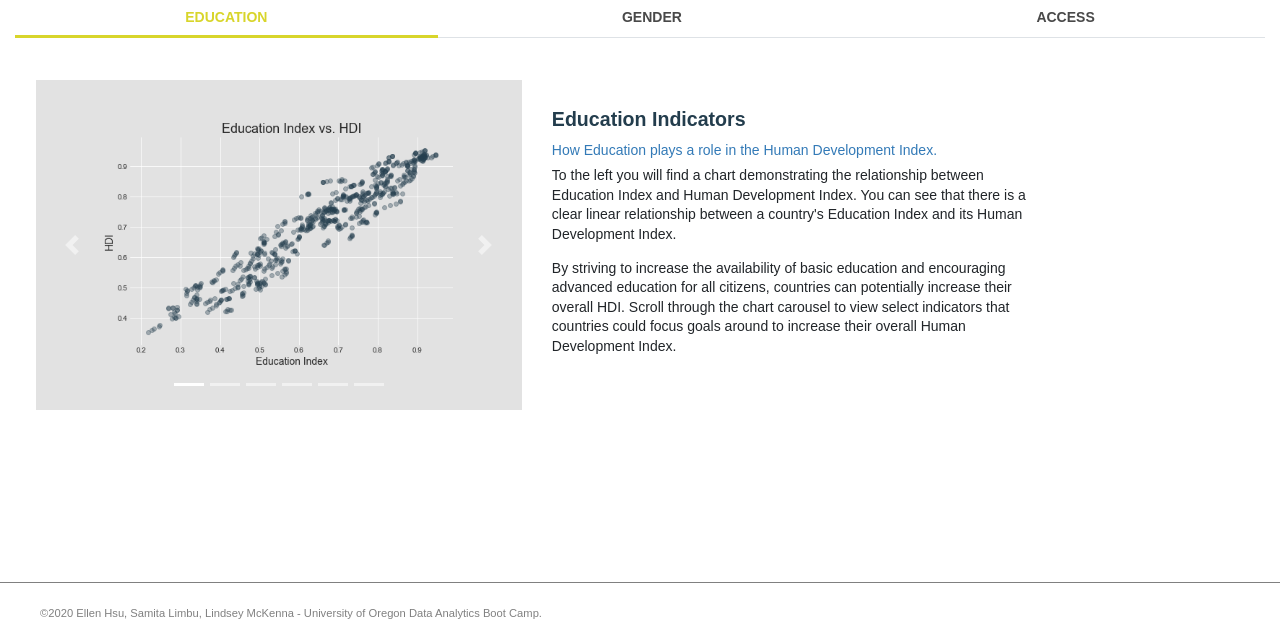
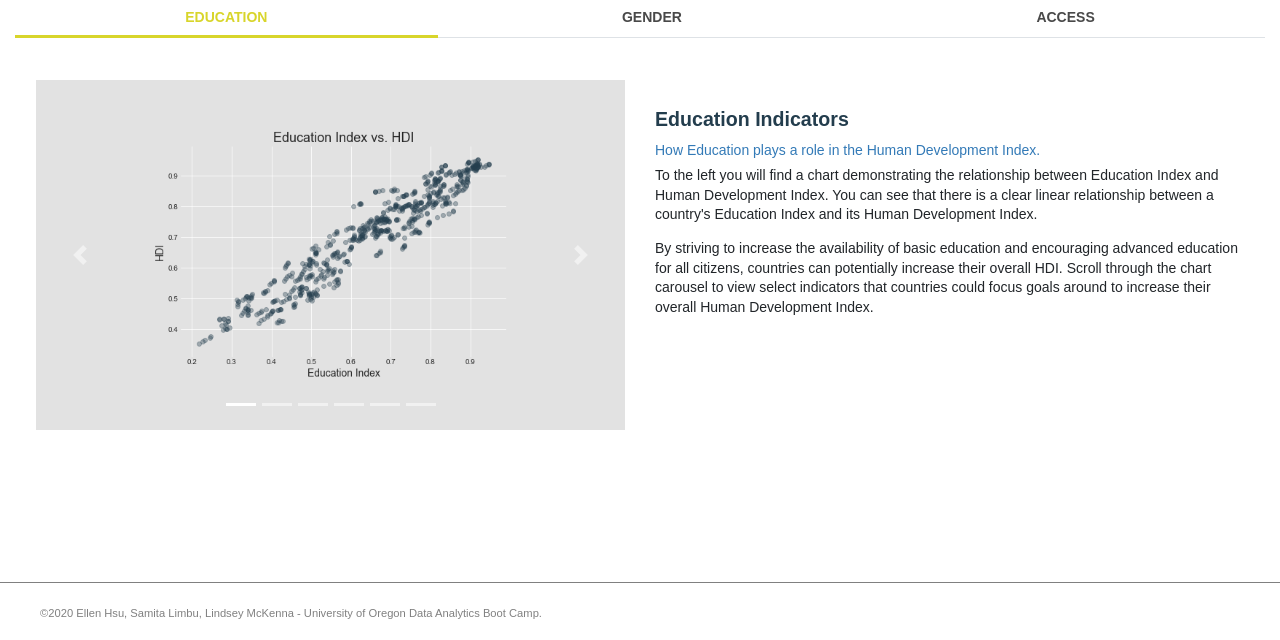
Before and after one commit to linmck/finalproject, a Flask app: page /secondary in a window 1280 px wide. Shown: the part 160-800 px from the top of the page. Run offline with Flask 2, Linux system fonts and the light colour scheme; some libraries are stand-ins or nearby versions.

Commit message:
Updated img height to 75% to avoid overflowing into footer

```diff
--- a/static/styles.css
+++ b/static/styles.css
@@ -169,13 +169,13 @@ small {
 }
 
 .image-wrap {
-    height: 330px;
+    height: 350px;
     background-color: #e2e2e2;
     position: relative;
 }
 
 .image-wrap img {
-    width: 75%;
+    height: 75%;
     display: block;
     position: absolute;
     top: 50%;
--- a/templates/secondary.html
+++ b/templates/secondary.html
@@ -54,7 +54,7 @@
                         <div class="row">
 
                             <!--Grid column-->
-                            <div class="col-xs-12 col-sm-12 col-md-5 col-lg-5">
+                            <div class="col-xs-12 col-sm-12 col-md-5 col-lg-6">
 
                                 <!--Carousel Wrapper-->
                                 <div id="edu-chart" class="carousel slide">
@@ -120,7 +120,7 @@
                             <!--Grid column-->
 
                             <!--Grid column 2 Start-->
-                            <div class="col-xs-12 col-sm-12 col-md-5 col-lg-5">
+                            <div class="col-xs-12 col-sm-12 col-md-5 col-lg-6">
 
                                 <!--Excerpt-->
                                 <h3 class="excerpt-title">Education Indicators</h3>
@@ -152,7 +152,7 @@
                                     <div class="row">
 
                                         <!--Grid column-->
-                                        <div class="col-xs-12 col-sm-12 col-md-5 col-lg-5">
+                                        <div class="col-xs-12 col-sm-12 col-md-5 col-lg-6">
 
                                             <!--Carousel Wrapper-->
                                             <div id="gen-chart" class="carousel slide">
@@ -219,7 +219,7 @@
                                         <!--Grid column-->
 
                                         <!--Grid column 2 Start-->
-                                        <div class="col-xs-12 col-sm-12 col-md-5 col-lg-5">
+                                        <div class="col-xs-12 col-sm-12 col-md-5 col-lg-6">
 
                                             <!--Excerpt-->
                                             <h3 class="excerpt-title">Gender Indicators</h3>
@@ -249,7 +249,7 @@
                             <div class="row">
 
                                 <!--Grid column-->
-                                <div class="col-xs-12 col-sm-12 col-md-5 col-lg-5">
+                                <div class="col-xs-12 col-sm-12 col-md-5 col-lg-6">
 
                                     <!--Carousel Wrapper-->
                                     <div id="acc-chart" class="carousel slide" data-ride="carousel">
@@ -316,7 +316,7 @@
                                 <!--Grid column-->
 
                                 <!--Grid column 2 Start-->
-                                <div class="col-xs-12 col-sm-12 col-md-5 col-lg-5">
+                                <div class="col-xs-12 col-sm-12 col-md-5 col-lg-6">
 
                                     <!--Excerpt-->
                                     <h3 class="excerpt-title">Access Indicators</h3>
```
